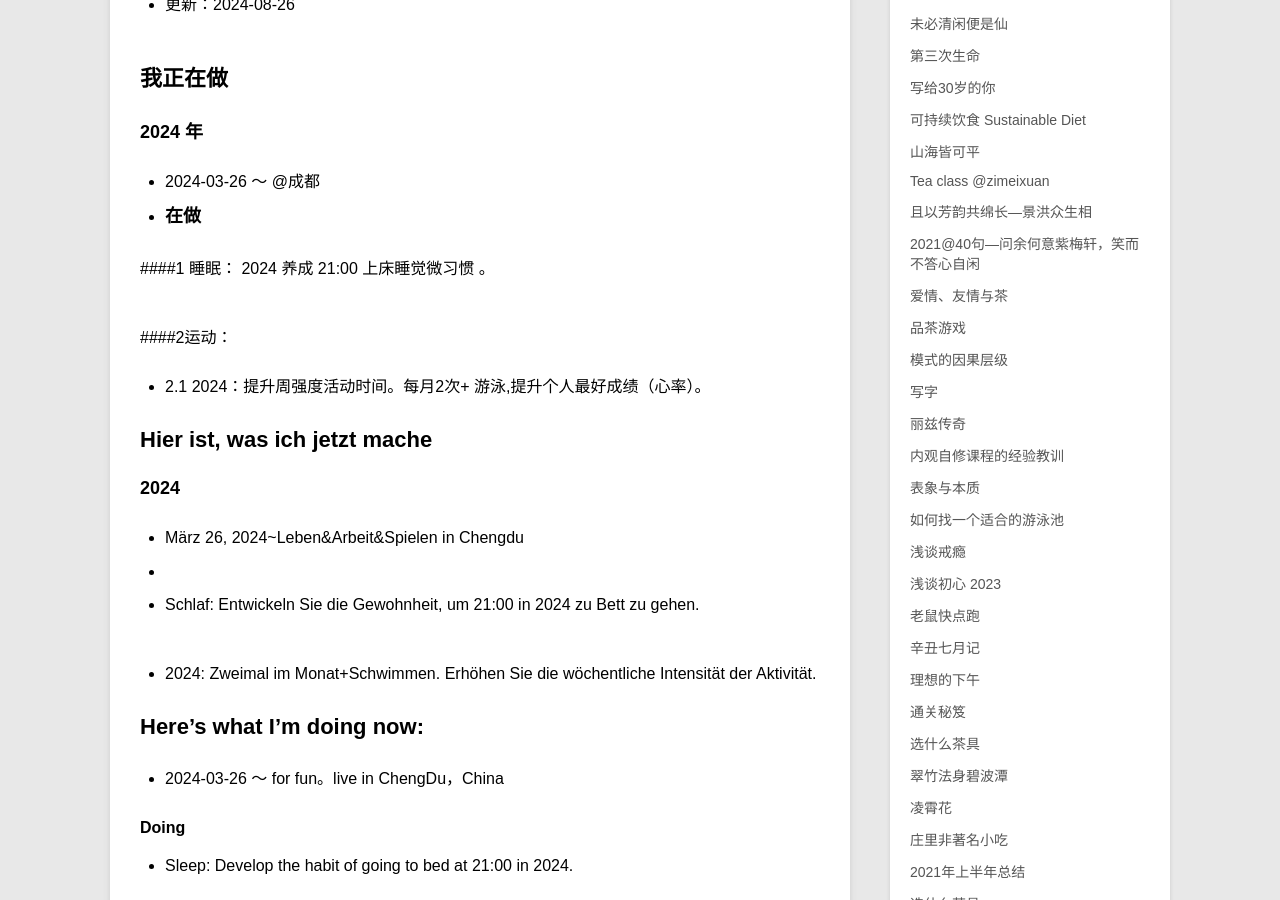
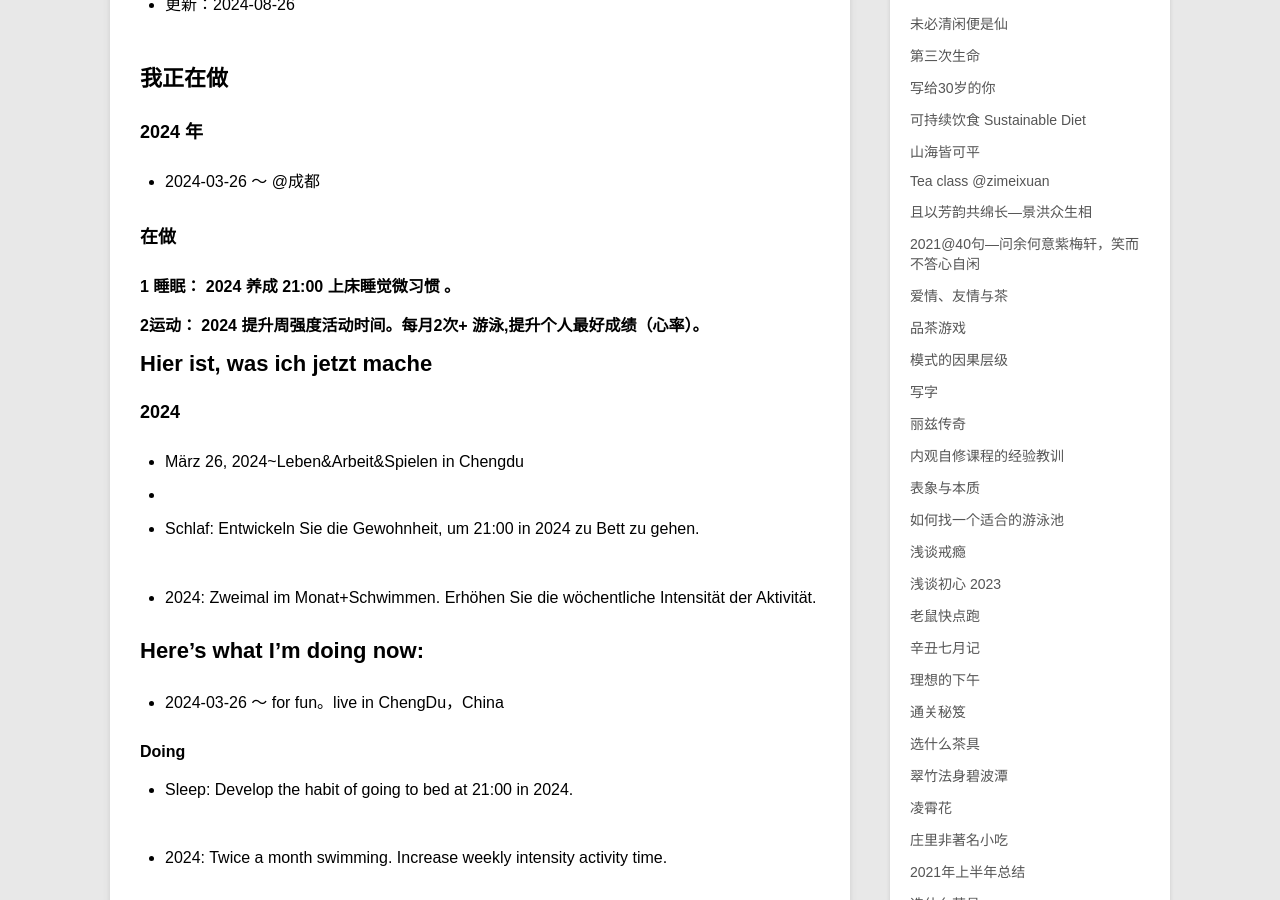
Before and after one commit to violettianjie/violettianjie.github.io, a Jekyll site: the page built from _posts/blog/2017-09-03-now.md, in a window 1280 px wide and 900 px high, scrolled down 313 px. Built offline with Jekyll 4.4.1, drawn with Linux system fonts in a browser that asks for light colours; comment, search, counter and statistics services are not loaded.

Commit message:
Update 2017-09-03-now.md

```diff
--- a/_posts/blog/2017-09-03-now.md
+++ b/_posts/blog/2017-09-03-now.md
@@ -19,14 +19,13 @@ category: blog
 ### 2024 年
 
 - 2024-03-26 ～     @成都
--
+
 ### 在做
 
-####1 睡眠：  2024 养成 21:00 上床睡觉微习惯 。
+#### 1 睡眠：  2024 养成 21:00 上床睡觉微习惯 。
 
 
-####2运动：
-   - 2.1   2024：提升周强度活动时间。每月2次+ 游泳,提升个人最好成绩（心率）。
+#### 2运动：   2024 提升周强度活动时间。每月2次+ 游泳,提升个人最好成绩（心率）。
 
 
 ## Hier ist, was ich jetzt mache
```
